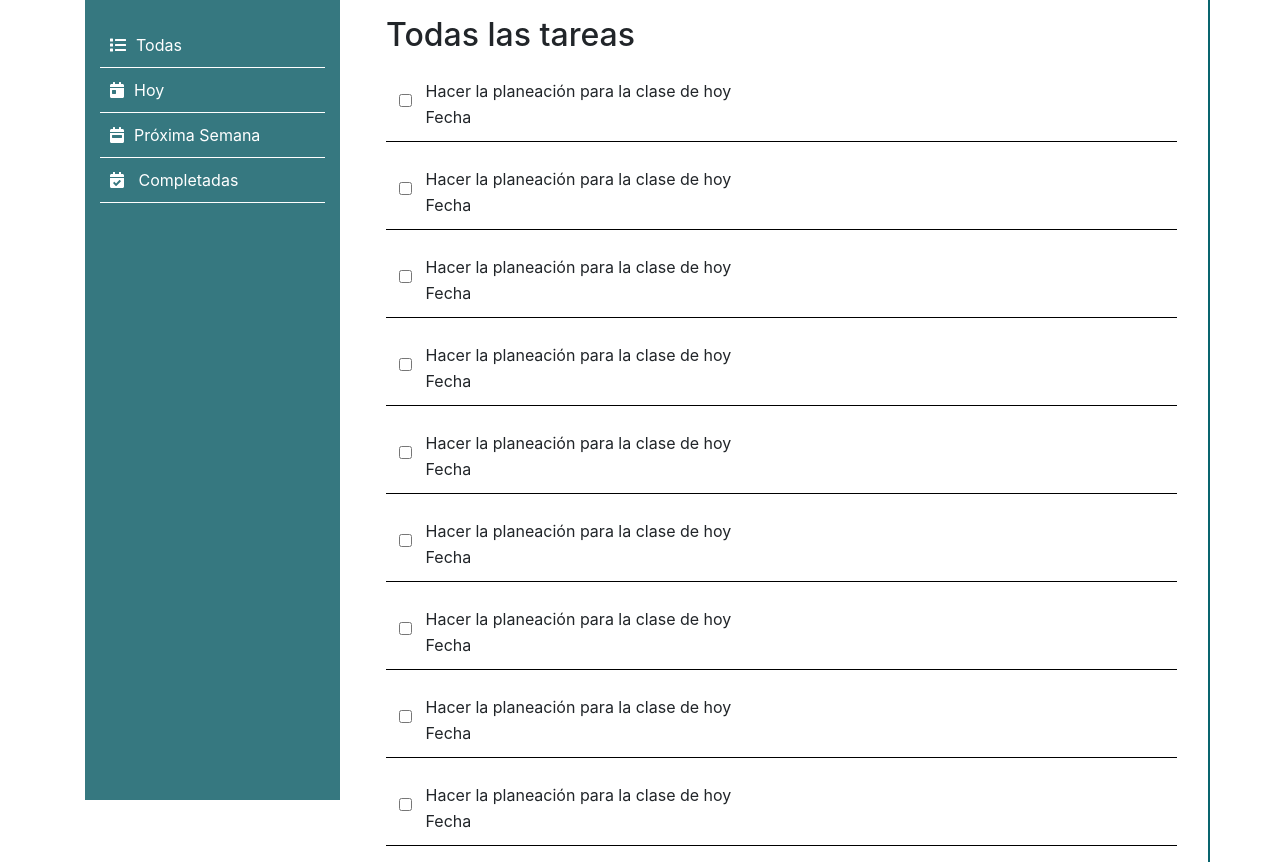
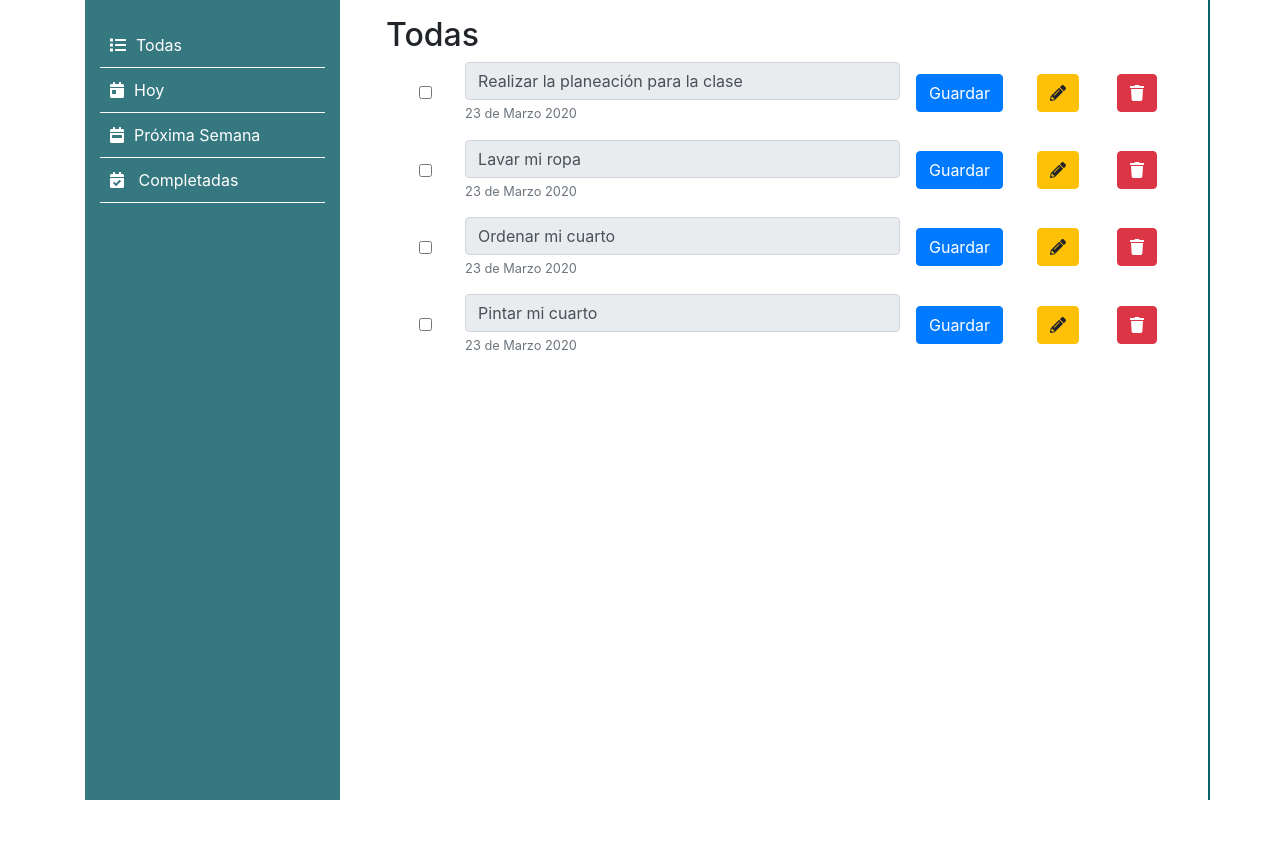
Before and after one commit to oscar-islas/academlo-react-todolist, a React (Create React App) app: page / in a window 1280 px wide. After the commit the page ends 800 px from the top, so only its background shows below. Built offline with nearby package versions, Linux system fonts and the light colour scheme; a web font is replaced by a local one.

Commit message:
Creando el método para editar

```diff
--- a/src/App.js
+++ b/src/App.js
@@ -6,8 +6,66 @@ import { BrowserRouter, Switch, Route } from 'react-router-dom';
 import NotFound from './views/404/404-view';
 import Home from './views/home/home-view';
 
-function App() {
-  return (
+class App extends React.Component{
+  constructor(){
+    super();
+    this.state = {
+      tasks: [
+        {
+          id: 1,
+          content: "Realizar la planeación para la clase",
+          date: "23 de Marzo 2020",
+          disabled: true
+        },
+        {
+          id: 2,
+          content: "Lavar mi ropa",
+          date: "23 de Marzo 2020",
+          disabled: true
+        },
+        {
+          id: 3,
+          content: "Ordenar mi cuarto",
+          date: "23 de Marzo 2020",
+          disabled: true
+        },
+        {
+          id: 4,
+          content: "Pintar mi cuarto",
+          date: "23 de Marzo 2020",
+          disabled: true
+        }
+      ]
+    }
+    //Ligar los métodos al contexto actual
+    this.editTask = this.editTask.bind(this);
+    this.editText = this.editText.bind(this);
+  }
+
+  editTask(id){
+    let taskObj = this.state.tasks.find( task => task.id === id);
+    let taskIndex = this.state.tasks.findIndex( task => task.id === id);
+    taskObj.disabled = !taskObj.disabled;
+
+    let taskArray = this.state.tasks;
+    taskArray[taskIndex] = taskObj;
+
+    this.setState({tasks: taskArray});
+  }
+
+  editText(id, event){
+    let taskObj = this.state.tasks.find( task => task.id === id);
+    let taskIndex = this.state.tasks.findIndex( task => task.id === id);
+    taskObj.content = event.target.value;
+
+    let taskArray = this.state.tasks;
+    taskArray[taskIndex] = taskObj;
+
+    this.setState({tasks: taskArray});
+  }
+
+  render(){
+    return(
       <BrowserRouter>
         <Container>
           <Row>
@@ -17,7 +75,12 @@ function App() {
             <Col md={9} className="view-container">
               <Switch>
                 <Route exact path='/'>
-                <Home />
+                  <Home
+                    titulo="Todas"
+                    tareas={this.state.tasks}
+                    editFn={this.editTask}
+                    editTextFn={this.editText}
+                  />
                 </Route>
                 <Route >
                   <NotFound />
@@ -27,7 +90,8 @@ function App() {
           </Row>
         </Container>
       </BrowserRouter>
-  );
+    )
+  }
 }
 
 export default App;
--- /dev/null
+++ b/src/components/list-item/list-item-component.jsx
@@ -0,0 +1,36 @@
+import React from 'react';
+import {Form, Button} from 'react-bootstrap';
+import { FontAwesomeIcon } from '@fortawesome/react-fontawesome';
+import { faPencilAlt, faTrash } from '@fortawesome/free-solid-svg-icons';
+
+export default function ListItem(props){
+    return (
+        <Form className="form-flebox">
+            { /* Checkbox */ }
+            <Form.Group controlId="formBasicCheckbox" className="checkbox-form">
+                <Form.Check type="checkbox" />
+            </Form.Group>
+            { /* Input type text */ }
+            <Form.Group className="input-text-form">
+                <Form.Control type="text" onChange={(e) => props.editTextFn(props.id, e)} value={props.content} disabled={props.disable} />
+                <Form.Text className="text-muted">
+                    {props.date}
+                </Form.Text>
+            </Form.Group>
+            { /* Buttons */ }
+            <Form.Group className="save-btn-form">
+                <Button variant="primary">Guardar</Button>
+            </Form.Group>
+            <Form.Group className="option-btn-form">
+                <Button variant="warning" onClick={() => props.editFn(props.id)}>
+                    <FontAwesomeIcon icon={faPencilAlt} />
+                </Button>
+            </Form.Group>
+            <Form.Group className="option-btn-form">
+                <Button variant="danger">
+                    <FontAwesomeIcon icon={faTrash} />
+                </Button>
+            </Form.Group>
+        </Form>
+    )
+}
--- a/src/views/home/home-styles.css
+++ b/src/views/home/home-styles.css
@@ -29,3 +29,28 @@
 .home-page{
     padding: 1rem 1rem;
 }
+
+.form-flebox{
+    display: flex;
+    align-items: center;
+}
+.checkbox-form{
+    flex-basis: 10%;
+}
+.input-text-form{
+    flex-basis: 55%;
+}
+.save-btn-form{
+    flex-basis: 15%;
+}
+.option-btn-form{
+    flex-basis: 10%;
+}
+.save-btn-form>button, .option-btn-form>button, #formBasicCheckbox{
+    display: block;
+    margin: 0 auto;
+}
+
+.form-flebox .checkbox-form .form-check{
+    padding-left: 0px;
+}
--- a/src/views/home/home-view.jsx
+++ b/src/views/home/home-view.jsx
@@ -1,112 +1,25 @@
 import React from 'react';
 import './home-styles.css';
+import ListItem from '../../components/list-item/list-item-component';
 
-export default function Home(){
+export default function Home(props){
     return(
         <div className="home-page">
-            <h2>
-                Todas las tareas
-            </h2>
-
-            <div className="task-element">
-                <div className="checkbox">
-                    <label>
-                        <input type="checkbox" name="optradio" value="" />
-                    </label>
-                </div>
-                <div className="task-description">
-                    <p>Hacer la planeación para la clase de hoy</p>
-                    <p>Fecha</p>
-                </div>
-            </div>
-            <div className="task-element">
-                <div className="checkbox">
-                    <label>
-                        <input type="checkbox" name="optradio2" value="" />
-                    </label>
-                </div>
-                <div className="task-description">
-                    <p>Hacer la planeación para la clase de hoy</p>
-                    <p>Fecha</p>
-                </div>
-            </div>
-            <div className="task-element">
-                <div className="checkbox">
-                    <label>
-                        <input type="checkbox" name="optradio2" value="" />
-                    </label>
-                </div>
-                <div className="task-description">
-                    <p>Hacer la planeación para la clase de hoy</p>
-                    <p>Fecha</p>
-                </div>
-            </div>
-            <div className="task-element">
-                <div className="checkbox">
-                    <label>
-                        <input type="checkbox" name="optradio2" value="" />
-                    </label>
-                </div>
-                <div className="task-description">
-                    <p>Hacer la planeación para la clase de hoy</p>
-                    <p>Fecha</p>
-                </div>
-            </div>
-            <div className="task-element">
-                <div className="checkbox">
-                    <label>
-                        <input type="checkbox" name="optradio2" value="" />
-                    </label>
-                </div>
-                <div className="task-description">
-                    <p>Hacer la planeación para la clase de hoy</p>
-                    <p>Fecha</p>
-                </div>
-            </div>
-            <div className="task-element">
-                <div className="checkbox">
-                    <label>
-                        <input type="checkbox" name="optradio2" value="" />
-                    </label>
-                </div>
-                <div className="task-description">
-                    <p>Hacer la planeación para la clase de hoy</p>
-                    <p>Fecha</p>
-                </div>
-            </div>
-            <div className="task-element">
-                <div className="checkbox">
-                    <label>
-                        <input type="checkbox" name="optradio2" value="" />
-                    </label>
-                </div>
-                <div className="task-description">
-                    <p>Hacer la planeación para la clase de hoy</p>
-                    <p>Fecha</p>
-                </div>
-            </div>
-            <div className="task-element">
-                <div className="checkbox">
-                    <label>
-                        <input type="checkbox" name="optradio2" value="" />
-                    </label>
-                </div>
-                <div className="task-description">
-                    <p>Hacer la planeación para la clase de hoy</p>
-                    <p>Fecha</p>
-                </div>
-            </div>
-            <div className="task-element">
-                <div className="checkbox">
-                    <label>
-                        <input type="checkbox" name="optradio2" value="" />
-                    </label>
-                </div>
-                <div className="task-description">
-                    <p>Hacer la planeación para la clase de hoy</p>
-                    <p>Fecha</p>
-                </div>
-            </div>
+            <h2>{props.titulo}</h2>
+            {
+                props.tareas.map( task => {
+                    return(
+                        <ListItem
+                            id={task.id}
+                            content={task.content}
+                            date={task.date}
+                            disable={task.disabled}
+                            editFn={props.editFn}
+                            editTextFn={props.editTextFn}
+                        />
+                    )
+                })
+            }
         </div>
     )
 }
```
Lines whose indentation alone changed are shown as unchanged.
